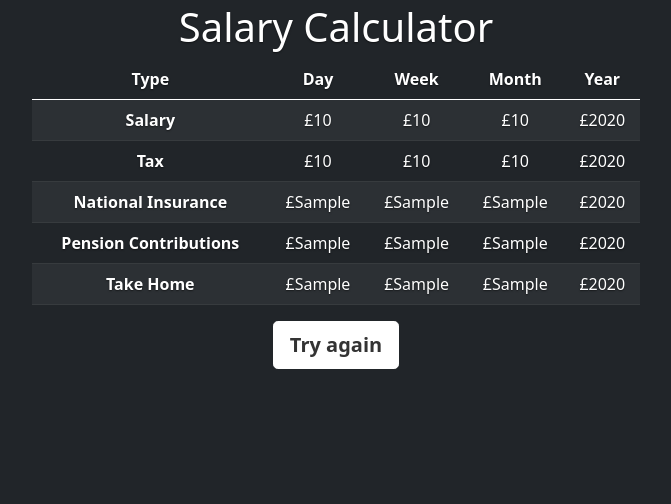
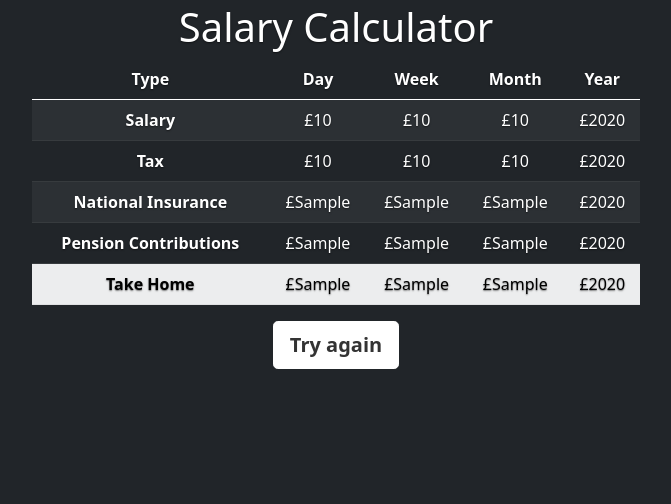
Before and after one commit to charlieb954/docker_pay_calculator_flask, a Flask app: template app/templates/results.html in a window 1280 px wide. Shown: the part 212-716 px from the top of the page, without its empty margins (304-975 px from the left). Run offline with Flask 2, Linux system fonts and the light colour scheme; the template is opened without the code that fills it: most values are stand-ins (such as "Sample title", 1, 10 or a date in 2020).

Commit message:
update colour for final row in table

```diff
--- a/app/templates/results.html
+++ b/app/templates/results.html
@@ -46,7 +46,7 @@
           <td>£{{ pension_month }}</td>
           <td>£{{ pension_year }}</td>
         </tr>
-        <tr>
+        <tr class="table-light">
             <td><b>Take Home</b></td>
             <td>£{{ take_home_day }}</td>
             <td>£{{ take_home_week }}</td>
```
